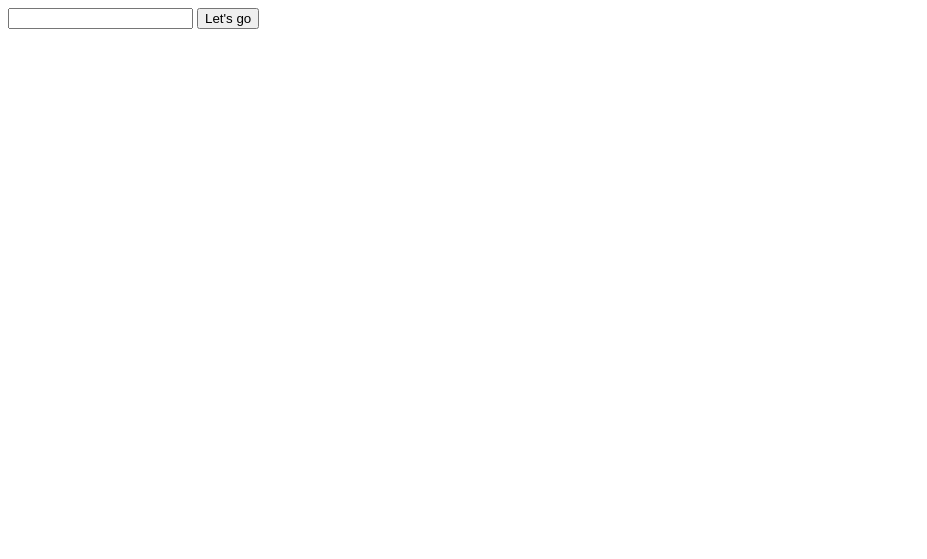
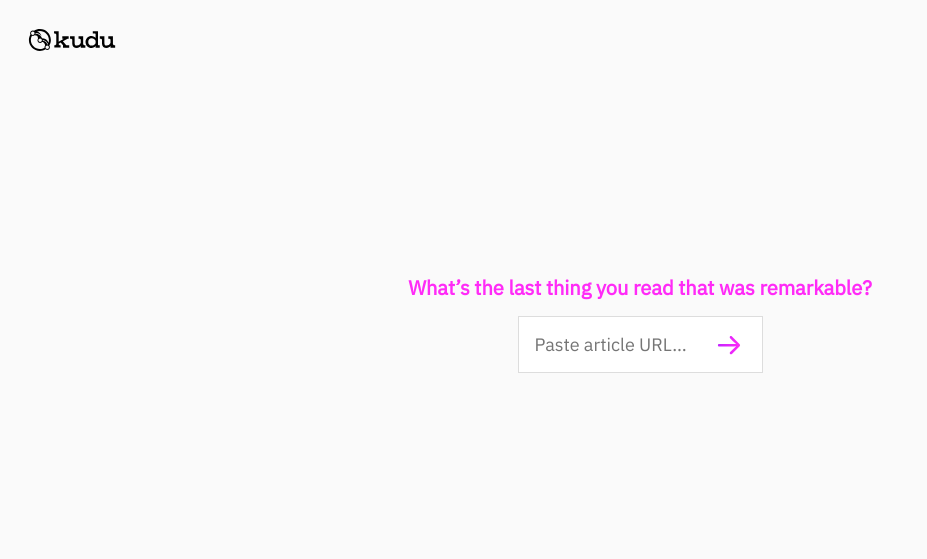
Before and after one commit to mbanerjeepalmer/kuduweb, a plain HTML site: page index.html in a window 1280 px wide. Shown: the whole page, without its empty margins (0-927 px from the left). Drawn offline with Linux system fonts and the light colour scheme.

Commit message:
inistial styling

```diff
--- a/index.html
+++ b/index.html
@@ -1,17 +1,33 @@
 <!DOCTYPE html>
 <html lang="en">
 	<head>
-    <meta charset="UTF-8">
-    <meta name="viewport" content="width=device-width, initial-scale=1.0">
-    <meta http-equiv="X-UA-Compatible" content="ie=edge">
+		<meta charset="UTF-8" />
+		<meta name="viewport" content="width=device-width, initial-scale=1.0" />
+		<meta http-equiv="X-UA-Compatible" content="ie=edge" />
 		<title>Kudu</title>
+		<link
+			href="https://fonts.googleapis.com/css?family=IBM+Plex+Mono|IBM+Plex+Sans&display=swap"
+			rel="stylesheet"
+		/>
+		<link rel="stylesheet" type="text/css" href="style.css" />
 	</head>
 	<body>
 		<iframe hidden id="mainContent"></iframe>
+		<img class="logo" src="logo.svg" title="kudu" />
+		<div class="container">
+			<h2>What’s the last thing you read that was remarkable?</h2>
 			<form id="urlForm" method="POST">
-    <input type="text" name="start_url" id="urlInput">
-    <button type="submit" id="submitUrl">Let's go</button>
+				<input
+					type="text"
+					name="start_url"
+					id="urlInput"
+					placeholder="Paste article URL…"
+				/>
+				<button type="submit" id="submitUrl">
+					<img src="arrow.svg" title="kudu" />
+				</button>
 			</form>
+		</div>
 		<script src="./client.js"></script>
 	</body>
 </html>
--- /dev/null
+++ b/style.css
@@ -0,0 +1,66 @@
+/* font-family: 'IBM Plex Sans', sans-serif;
+    font-family: 'IBM Plex Mono', monospace; */
+
+body,
+input {
+	font-family: "IBM Plex Sans", sans-serif;
+	font-size: 16px;
+}
+
+body {
+	background: #fafafa;
+}
+
+.container {
+	max-width: 30rem;
+	margin: auto;
+	text-align: center;
+	display: flex;
+	flex-direction: column;
+	justify-content: center;
+	align-items: center;
+	height: 60vh;
+}
+
+.logo {
+	display: inline;
+	width: 6rem;
+	margin: 1rem;
+}
+
+h2 {
+	color: #ff2bf7;
+	font-weight: 600;
+	line-height: 1.2;
+	font-size: 1.25rem;
+}
+
+form {
+	display: flex;
+	justify-content: center;
+	position: relative;
+}
+
+input {
+	background-origin: 0px 4px 12px rgba(0, 0, 0, 0.11);
+	background: #ffffff;
+	border: 1px solid #dddddd;
+	font-size: 1.125rem;
+	padding: 1rem 1rem;
+	width: 100%;
+}
+
+button {
+	background: none;
+	border: none;
+	position: absolute;
+	right: 0;
+	cursor: pointer;
+	margin: 0;
+}
+
+button img {
+	width: 1.5rem;
+	height: 1.5rem;
+	padding: 1rem;
+}
```
Also changed, not shown: arrow.svg (added), logo.svg (added). Lines whose indentation alone changed are shown as unchanged.
